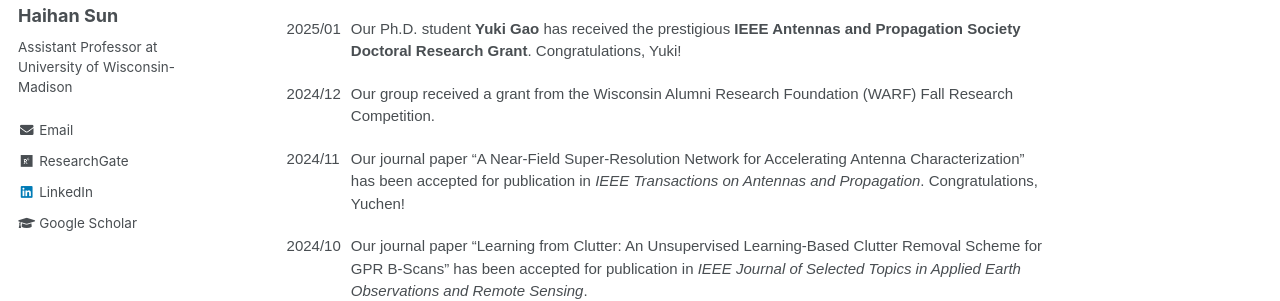
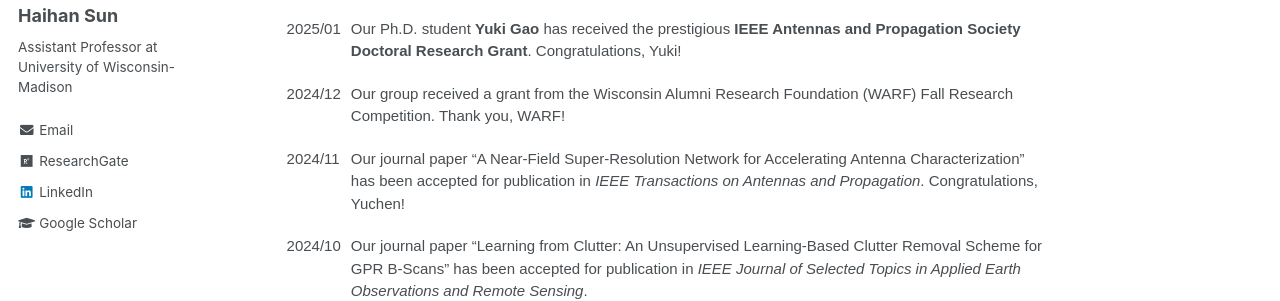
Before and after one commit to Haihan-Sun/Haihan-Sun.github.io, a Jekyll site: the page built from _pages/about.md, in a window 1280 px wide and 900 px high, scrolled down 338 px. Shown: the part 175-476 px from the top of the window. Built offline with Jekyll 4.4.1, drawn with Linux system fonts in a browser that asks for light colours.

Commit message:
Update about.md

```diff
--- a/_pages/about.md
+++ b/_pages/about.md
@@ -42,7 +42,7 @@ Hi! I'm Haihan Sun, an Assistant Professor at the University of Wisconsin-Madiso
 
 <tr>
     <td class="tg-ko0z">2024/12</td>
-    <td class="tg-ko0z"> Our group received a grant from the Wisconsin Alumni Research Foundation (WARF) Fall Research Competition. </td>
+    <td class="tg-ko0z"> Our group received a grant from the Wisconsin Alumni Research Foundation (WARF) Fall Research Competition. Thank you, WARF! </td>
   </tr>
 
   <tr>
```
